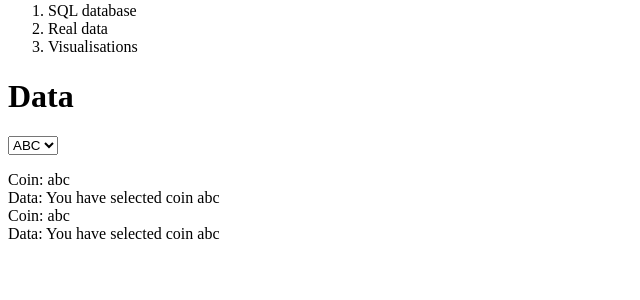
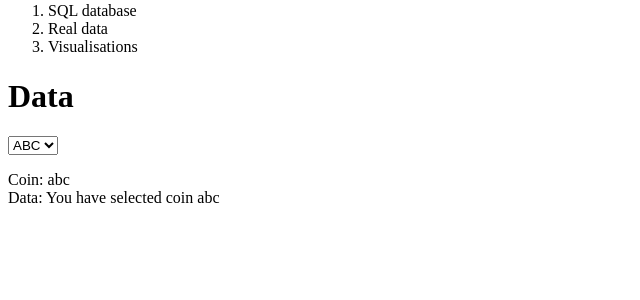
Before and after one commit to Abzraja/cryptocurrency-dashboard, a Flask app: page / in a window 1280 px wide. Shown: the part 218-518 px from the top of the page, without its empty margins (0-640 px from the left). Run offline with Flask 2, Linux system fonts and the light colour scheme.

Commit message:
Update D3 coding

```diff
--- a/templates/test.html
+++ b/templates/test.html
@@ -39,10 +39,8 @@
             });
         };
 
-    api("abc")
-
     var coin_choice = d3.select("#coin_dropdown").property("value");
-    d3.select("#selDataset").on("change", api(coin_choice));
+    d3.select("#coin_dropdown").on("change", api(coin_choice));
     </script>
 </body>
 </html>
```
